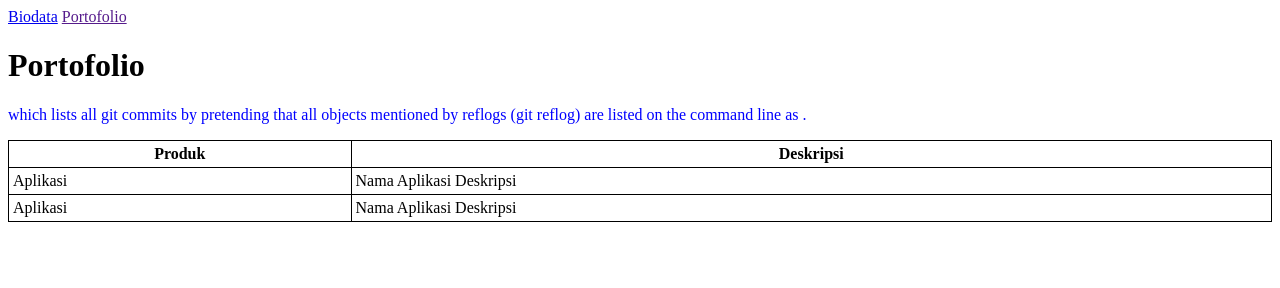
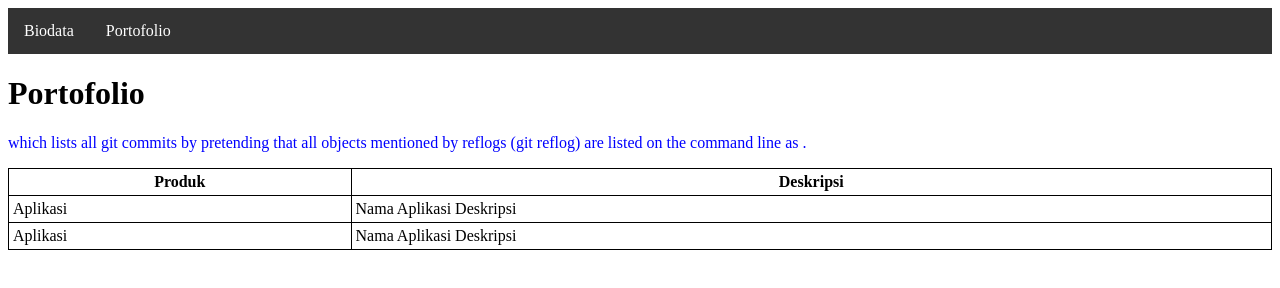
Before and after one commit to naflanet/web-basic-seal, a plain HTML site: page portofolio.html in a window 1280 px wide. Drawn offline with Linux system fonts and the light colour scheme.

Commit message:
update menu

```diff
--- a/portofolio.html
+++ b/portofolio.html
@@ -1,5 +1,6 @@
 <html>
     <head>
+        <link rel="stylesheet" href="style.css">
         <style>
             table, td, th{
                 border: 1px solid;
@@ -18,8 +19,12 @@
     </head>
     <body>
         <!-- menu -->
-        <a href="index.html">Biodata</a>
-        <a href="">Portofolio</a>
+        <div class="nav">
+            <ul>
+                <li><a href="index.html">Biodata</a></li>
+                <li><a href="">Portofolio</a></li>
+            </ul>
+        </div>
 
         <!-- content -->
         <h1>Portofolio</h1>
--- /dev/null
+++ b/style.css
@@ -0,0 +1,23 @@
+.nav ul {
+    list-style-type: none;
+    margin: 0;
+    padding: 0;
+    overflow: hidden;
+    background-color: #333;
+}
+
+.nav li {
+    float: left;
+}
+
+.nav li a {
+    display: block;
+    color: white;
+    text-align: center;
+    padding: 14px 16px;
+    text-decoration: none;
+}
+
+.nav li a:hover {
+    background-color: #111;
+}
```
Also changed, not shown: index.html (+1 -25 lines).
